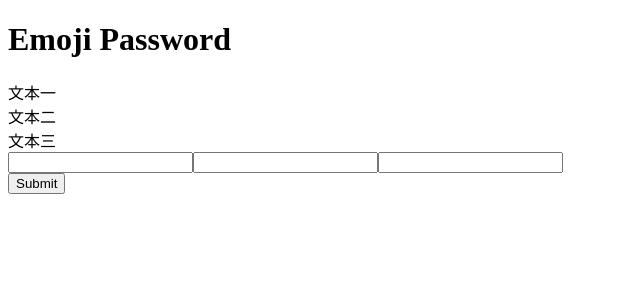
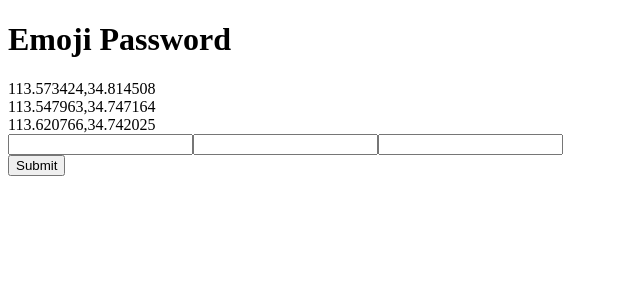
Before and after one commit to MPAMlab/NGU2nd-emoji-puzzle, a Vue app: page / in a window 1280 px wide. Shown: the top 300 px of the page, without its empty margins (0-640 px from the left). Built offline with nearby package versions, Linux system fonts and the light colour scheme; no server answers.

Commit message:
update word and yarn lock

```diff
--- a/src/App.vue
+++ b/src/App.vue
@@ -2,9 +2,9 @@
   <div>
     <h1>Emoji Password</h1>
     <div>
-      <div :class="{ 'strikethrough': passwordStatus[0].used === 1 }">文本一</div>
-      <div :class="{ 'strikethrough': passwordStatus[1].used === 1 }">文本二</div>
-      <div :class="{ 'strikethrough': passwordStatus[2].used === 1 }">文本三</div>
+      <div :class="{ 'strikethrough': passwordStatus[0].used === 1 }">113.573424,34.814508</div>
+      <div :class="{ 'strikethrough': passwordStatus[1].used === 1 }">113.547963,34.747164</div>
+      <div :class="{ 'strikethrough': passwordStatus[2].used === 1 }">113.620766,34.742025</div>
     </div>
     <div>
       <input
```
Also changed, not shown: 1 other file (tests, documents, lock files or other folders).
